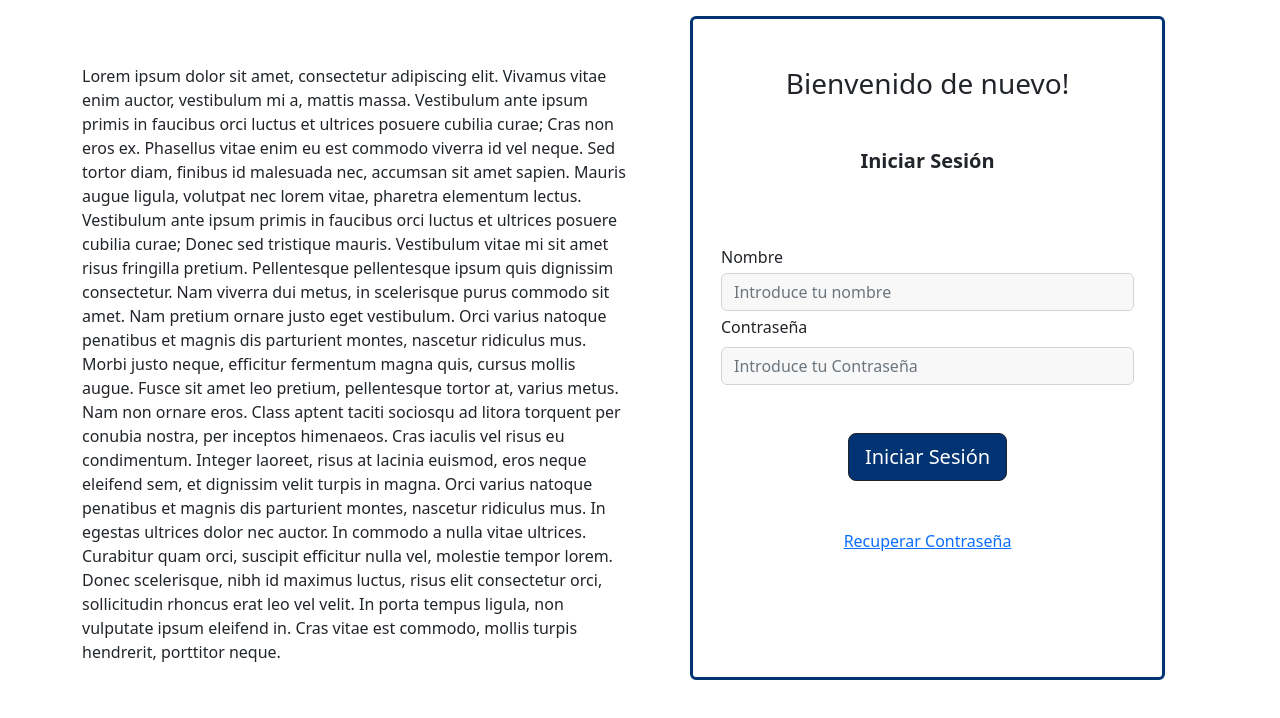
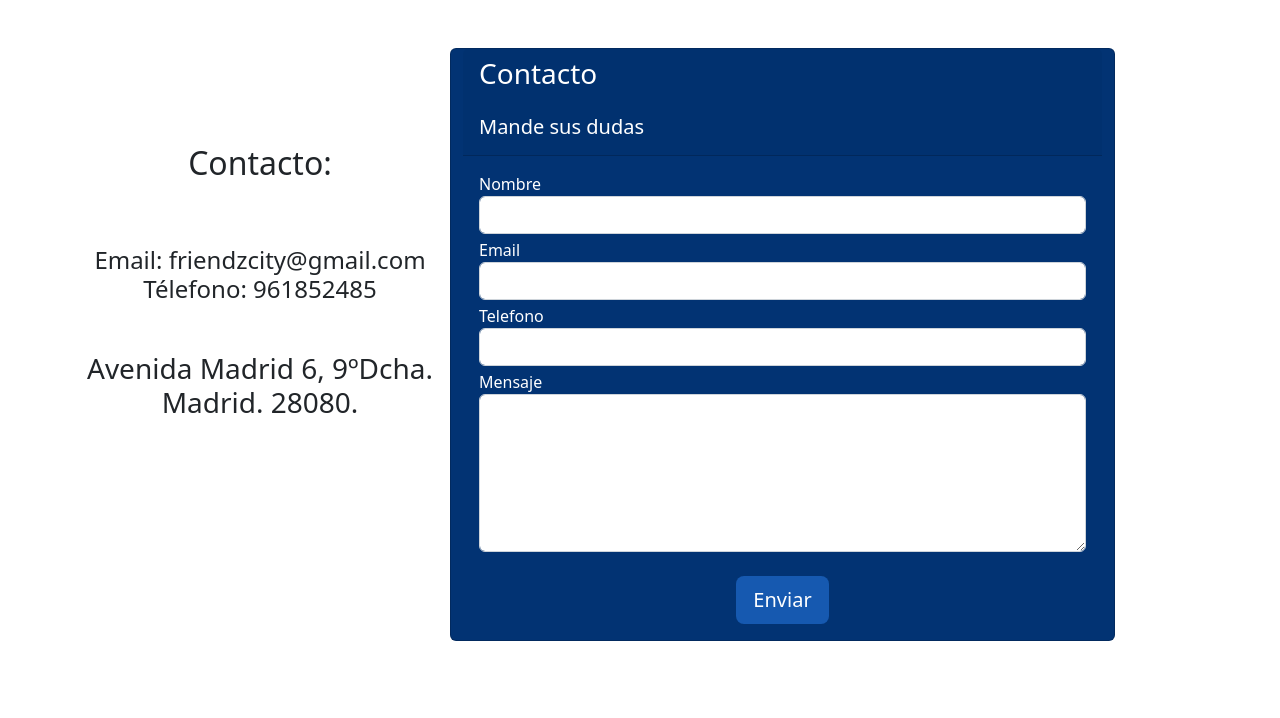
Before and after one commit to BeaRobledillo/Friendzone-Frontend, an Angular app: page / in a window 1280 px wide. Shown: the top 718 px of the page. Built offline with nearby package versions, Linux system fonts and the light colour scheme.

Commit message:
contact page done

```diff
--- a/src/app/app.component.html
+++ b/src/app/app.component.html
@@ -1,2 +1,3 @@
-<app-landing></app-landing>
+
+<app-contact></app-contact>
 <router-outlet></router-outlet>
--- a/src/app/app.module.ts
+++ b/src/app/app.module.ts
@@ -9,6 +9,7 @@ import { NgbModule } from '@ng-bootstrap/ng-bootstrap';
 
 import { FooterComponent } from './components/layout/footer/footer.component';
 import { HeaderComponent } from './components/layout/header/header.component';
+import { ContactComponent } from './components/pages/contact/contact.component';
 
 
 @NgModule({
@@ -18,7 +19,8 @@ import { HeaderComponent } from './components/layout/header/header.component';
     LandingComponent,
 
     FooterComponent,
-    HeaderComponent
+    HeaderComponent,
+    ContactComponent
 
   ],
   imports: [
--- /dev/null
+++ b/src/app/components/pages/contact/contact.component.css
@@ -0,0 +1,26 @@
+
+#container {
+    background-color: rgba(2, 51, 115, 1);
+    color: white;
+}
+
+#btn {
+    background-color: rgba(22, 89, 176, 1);
+    color: white;
+}
+
+
+#name2, #email2, #telefono2, #message2 {
+    background-color: rgb(255, 255, 255);
+}
+
+@media (max-width: 428px) {
+
+    #container {
+        margin: 10px;
+
+        width: 95%;
+    }
+
+
+}
--- /dev/null
+++ b/src/app/components/pages/contact/contact.component.html
@@ -0,0 +1,82 @@
+<body>
+  <div class="container mt-5">
+    <div class="row">
+      <div id="contact" class="col-xs-6 col-md-4 text-center">
+        <h2 class="mt-5 pt-5">Contacto:</h2>
+        <h4 class="mt-5 pt-3">
+          Email: friendzcity@gmail.com Télefono: 961852485
+        </h4>
+        <h3 class="mt-5">Avenida Madrid 6, 9ºDcha. Madrid. 28080.</h3>
+      </div>
+
+      <!-- form contact -->
+      <div id="container" class="card mr-5 col-xs-6 col-md-7">
+        <div class="card-header">
+          <h3 class="mb-0">Contacto</h3>
+          <h5 class="mt-4">Mande sus dudas</h5>
+        </div>
+
+        <div class="card-body">
+          <form autocomplete="off" class="form" role="form">
+            <fieldset>
+              <label class="mb-0" for="name2">Nombre</label>
+              <div class="row mb-1">
+                <div class="col-lg-12">
+                  <input
+                    class="form-control"
+                    id="name2"
+                    name="name2"
+                    required=""
+                    type="text"
+                  />
+                </div>
+              </div>
+              <label class="mb-0" for="email2">Email</label>
+              <div class="row mb-1">
+                <div class="col-lg-12">
+                  <input
+                    class="form-control"
+                    id="email2"
+                    name="email2"
+                    required=""
+                    type="text"
+                  />
+                </div>
+              </div>
+              <label class="mb-0" for="telefono2">Telefono</label>
+              <div class="row mb-1">
+                <div class="col-lg-12">
+                  <input
+                    class="form-control"
+                    id="telefono2"
+                    name="telefono2"
+                    required=""
+                    type="text"
+                  />
+                </div>
+              </div>
+              <label class="mb-0" for="message2">Mensaje</label>
+              <div class="row mb-1 text">
+                <div class="col-lg-12">
+                  <textarea
+                    class="form-control"
+                    id="message2"
+                    name="message2"
+                    required=""
+                    rows="6"
+                  ></textarea>
+                </div>
+              </div>
+              <div class="text-center mt-4">
+                <button id="btn" class="btn btn-lg float-right" type="submit">
+                  Enviar
+                </button>
+              </div>
+            </fieldset>
+          </form>
+        </div>
+      </div>
+      <!-- /form contact -->
+    </div>
+  </div>
+</body>
--- /dev/null
+++ b/src/app/components/pages/contact/contact.component.ts
@@ -0,0 +1,15 @@
+import { Component, OnInit } from '@angular/core';
+
+@Component({
+  selector: 'app-contact',
+  templateUrl: './contact.component.html',
+  styleUrls: ['./contact.component.css']
+})
+export class ContactComponent implements OnInit {
+
+  constructor() { }
+
+  ngOnInit(): void {
+  }
+
+}
```
Also changed, not shown: 1 other file (tests, documents, lock files or other folders).
